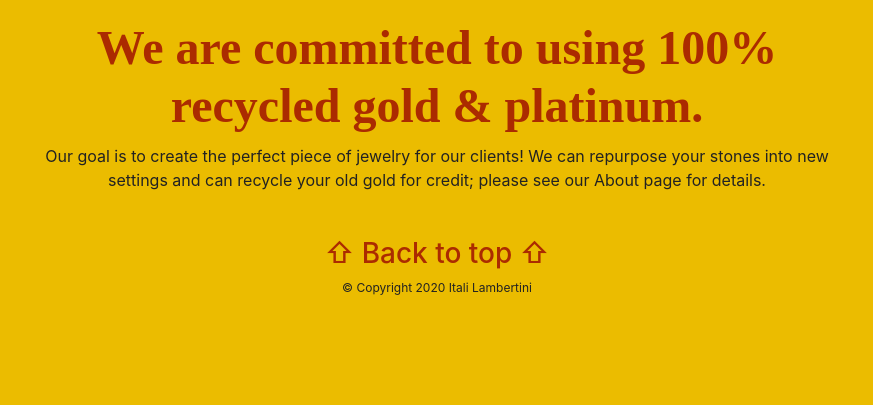
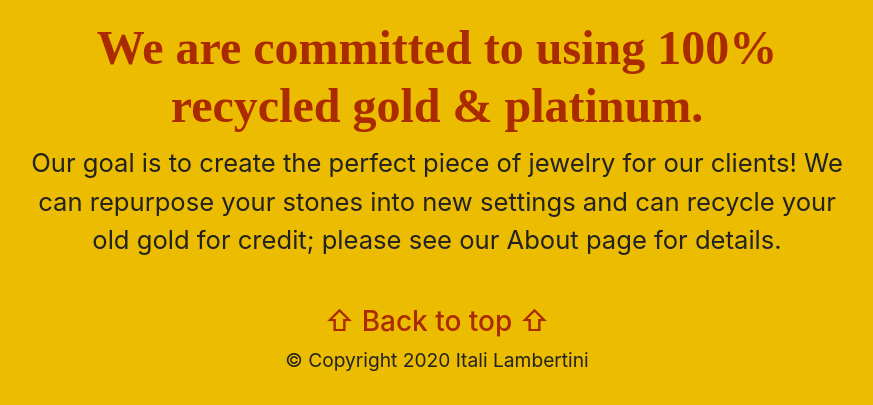
Before and after one commit to mueslimak3r/italilambertini-site, a Django app: page / in a window 1280 px wide. Shown: the part 1951-2356 px from the top of the page, without its empty margins (203-1076 px from the left). Before the commit the page ends 2246 px from the top, so only its background shows below. Run offline with Django 3.2, Linux system fonts and the light colour scheme; some libraries are stand-ins or nearby versions; some web fonts are replaced.

Commit message:
testing text scaling 2

```diff
--- a/assets/header.css
+++ b/assets/header.css
@@ -3,6 +3,10 @@ body {
     background-color: #ebbc00;
     min-width:897px !important;
     scroll-behavior: smooth;
+}
+
+p {
+    font-size: 1.6em;
 }
 
 h1, h2 {
@@ -98,7 +102,4 @@ h3#link-to-top {
         margin-left: 2vw;
         margin-right: 2vw;
     }
-    p {
-        font-size: 1.6em;
-    }
 }
```
